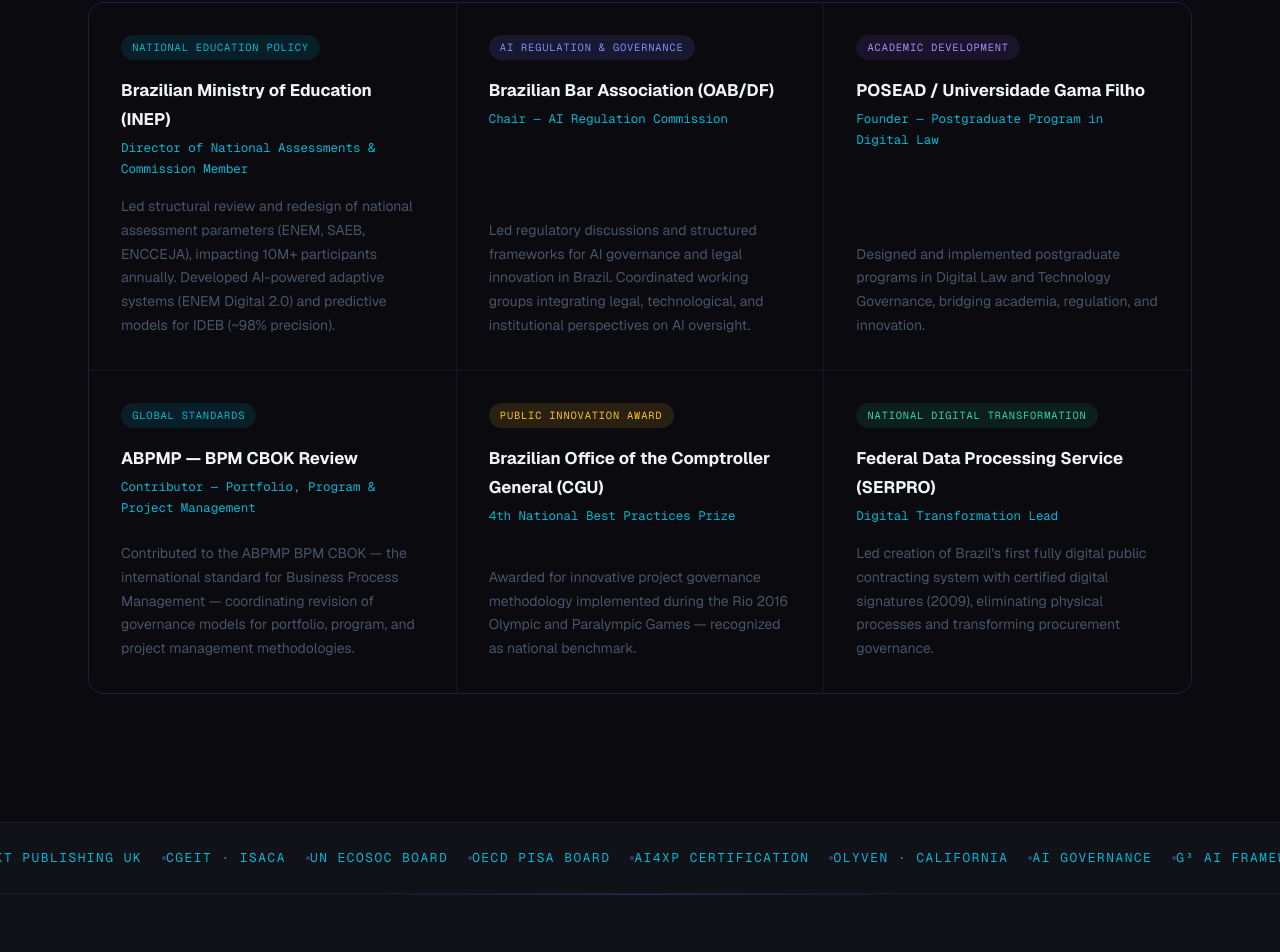
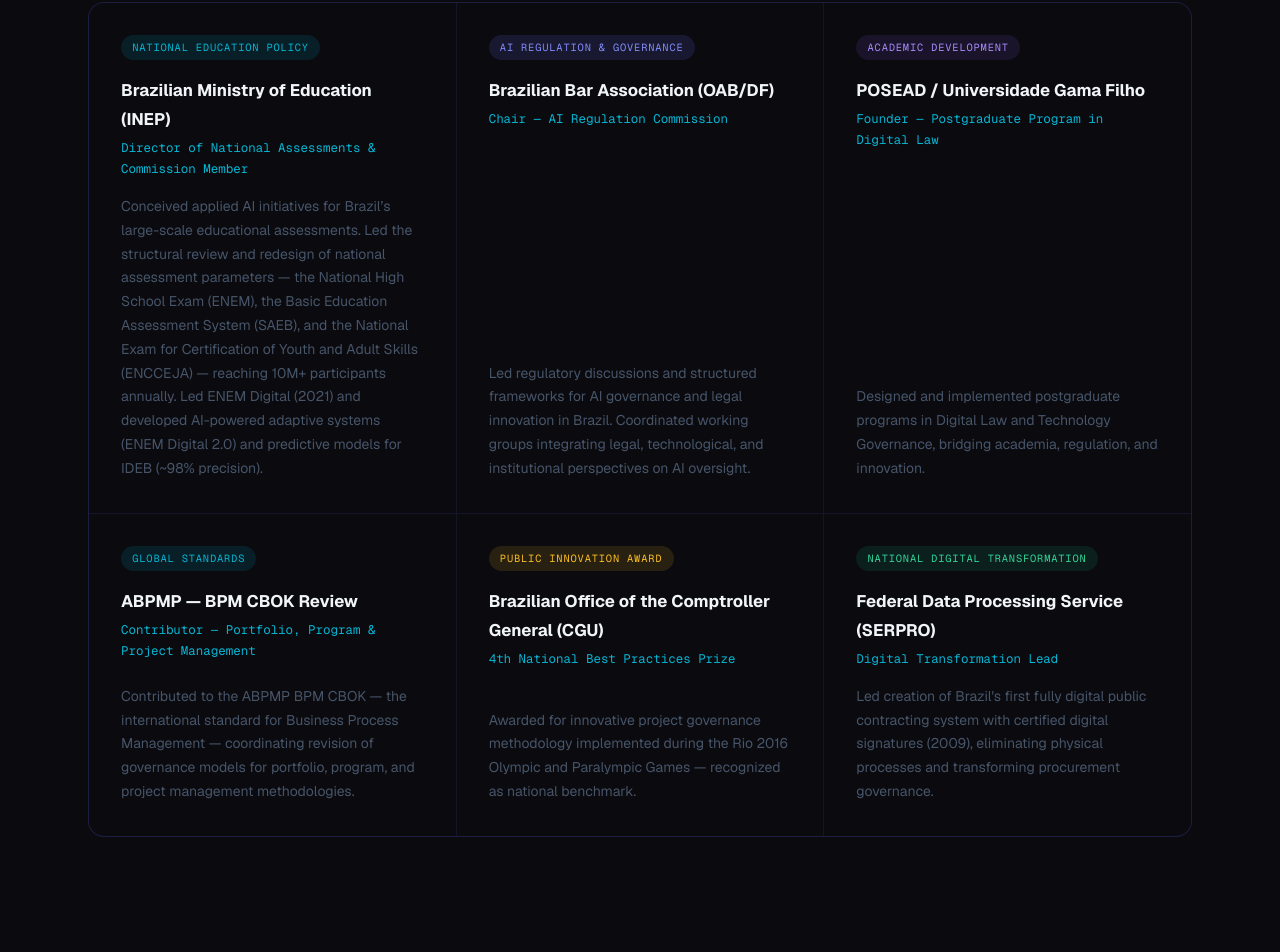
Before and after one commit to andersonfurtado/Anderson-site, a Next.js app: page / in a window 1280 px wide. Shown: the part 1195-2147 px from the top of the page. Built offline with nearby package versions, Linux system fonts and the light colour scheme.

Commit message:
Expand ENEM/SAEB/ENCCEJA and update INEP applied AI/ENEM Digital copy

```diff
--- a/src/components/InstitutionalSection.tsx
+++ b/src/components/InstitutionalSection.tsx
@@ -9,7 +9,7 @@
     org: "Brazilian Ministry of Education (INEP)",
     role: "Director of National Assessments & Commission Member",
     tag: "National Education Policy",
-  desc: "Led structural review and redesign of national assessment parameters (ENEM, SAEB, ENCCEJA), impacting 10M+ participants annually. Developed AI-powered adaptive systems (ENEM Digital 2.0) and predictive models for IDEB (~98% precision).",
+  desc: "Conceived applied AI initiatives for Brazil’s large-scale educational assessments. Led the structural review and redesign of national assessment parameters — the National High School Exam (ENEM), the Basic Education Assessment System (SAEB), and the National Exam for Certification of Youth and Adult Skills (ENCCEJA) — reaching 10M+ participants annually. Led ENEM Digital (2021) and developed AI-powered adaptive systems (ENEM Digital 2.0) and predictive models for IDEB (~98% precision).",
   },
   {
     org: "Brazilian Bar Association (OAB/DF)",
```
